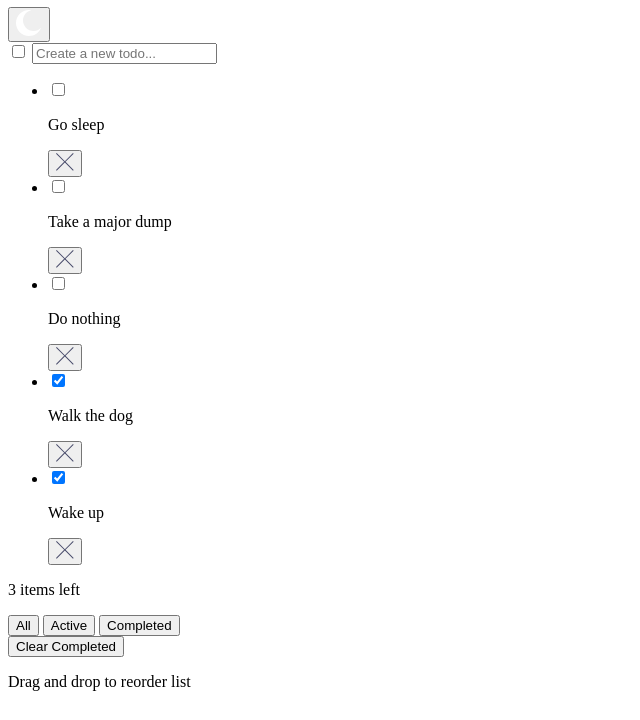
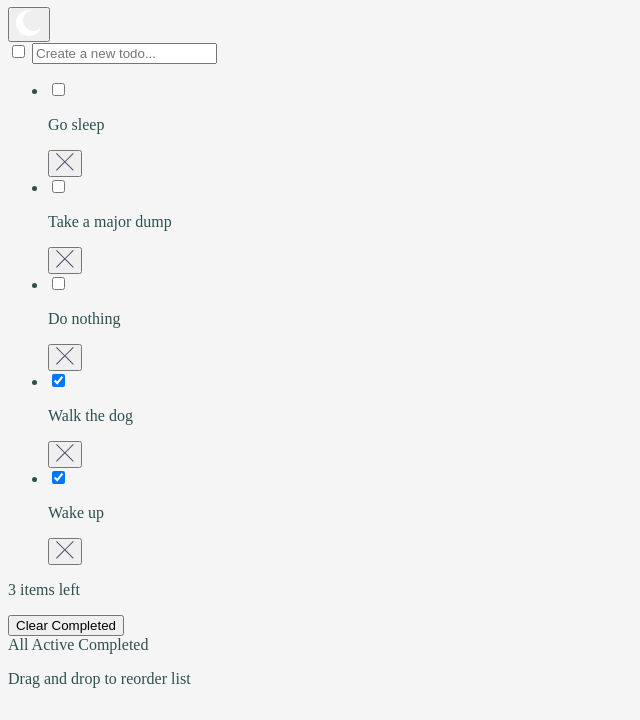
Before and after one commit to arturasmckwcz/todo-app-main, a plain HTML site: page index.html in a window 1280 px wide. Shown: the part 73-793 px from the top of the page, without its empty margins (0-640 px from the left). Drawn offline with Linux system fonts and the light colour scheme.

Commit message:
moved theme to body and changed filters to radio inp

```diff
--- a/index.html
+++ b/index.html
@@ -16,15 +16,15 @@
 
     <title>Frontend Mentor | Todo app</title>
   </head>
-  <body>
-    <main class="containner">
+  <body class="light">
+    <main class="container">
       <header>
         <h1>TODO</h1>
         <button id="theme" class="theme">
           <img src="images/icon-moon.svg" alt="theme" />
         </button>
       </header>
-
+      <div class="tiles">
         <form id="form">
           <input type="checkbox" id="todo-input-checked" />
           <input
@@ -36,19 +36,27 @@
 
         <ul id="todos" class="todos"></ul>
 
-      <div class="info-bar">
+        <footer>
           <p id="todos-left">items left</p>
-        <div class="filers">
-          <button id="all">All</button>
-          <button id="active">Active</button>
-          <button id="completed">Completed</button>
+          <button id="clear">Clear Completed</button>
+        </footer>
+
+        <div class="filters">
+          <span>
+            <input type="radio" name="filters" id="all" checked hidden />
+            <label for="all">All</label>
+          </span>
+          <span>
+            <input type="radio" name="filters" id="active" hidden />
+            <label for="active">Active</label>
+          </span>
+          <span>
+            <input type="radio" name="filters" id="completed" hidden />
+            <label for="completed">Completed</label>
+          </span>
         </div>
-        <button id="clear">Clear Completed</button>
       </div>
-
-      <footer>
-        <p>Drag and drop to reorder list</p>
-      </footer>
+      <p class="hint">Drag and drop to reorder list</p>
     </main>
   </body>
 </html>
--- a/script.js
+++ b/script.js
@@ -26,7 +26,7 @@ const [theme, setTheme] = createState({
   render: renderNewTheme,
 });
 
-const todosLogger = createLogger('TODOS');
+// const todosLogger = createLogger('TODOS');
 
 const dragClassName = 'draggable';
 
@@ -130,7 +130,7 @@ function renderTodos(todos) {
     itemsActive % 10 !== 1 || itemsActive % 11 === 0 ? 's' : ''
   } left`;
 
-  todosLogger(todos);
+  // todosLogger(todos);
 }
 
 clearBtn.addEventListener('click', () => {
@@ -139,9 +139,11 @@ clearBtn.addEventListener('click', () => {
   renderTodosList();
 });
 
-allBtn.addEventListener('click', () => setTodos({ filter: 'all' }));
-activeBtn.addEventListener('click', () => setTodos({ filter: 'active' }));
-completedBtn.addEventListener('click', () => setTodos({ filter: 'completed' }));
+allBtn.addEventListener('change', () => setTodos({ filter: 'all' }));
+activeBtn.addEventListener('change', () => setTodos({ filter: 'active' }));
+completedBtn.addEventListener('change', () =>
+  setTodos({ filter: 'completed' }),
+);
 
 function enableDragging() {
   let from;
```
Lines whose indentation alone changed are shown as unchanged.
